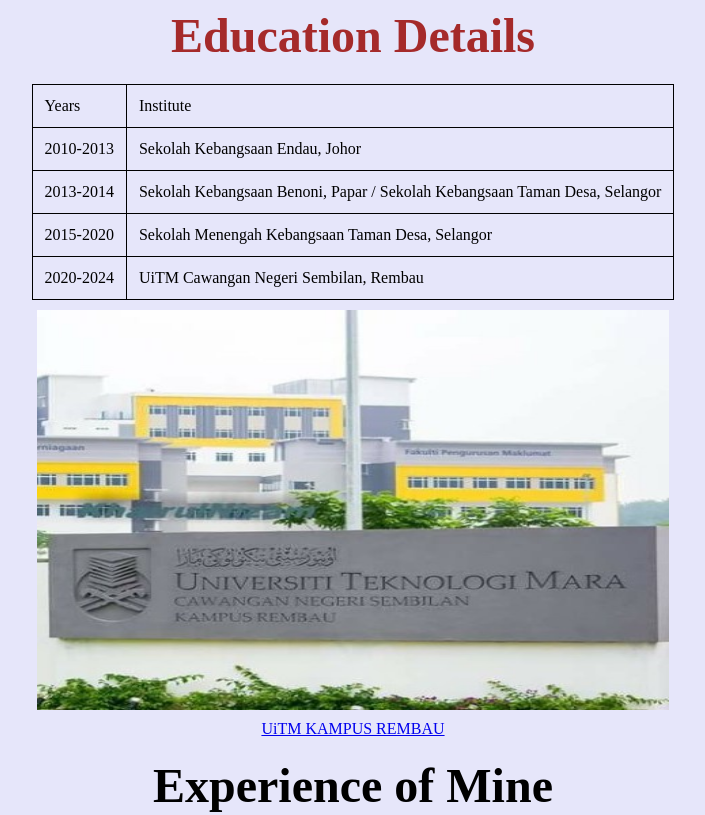
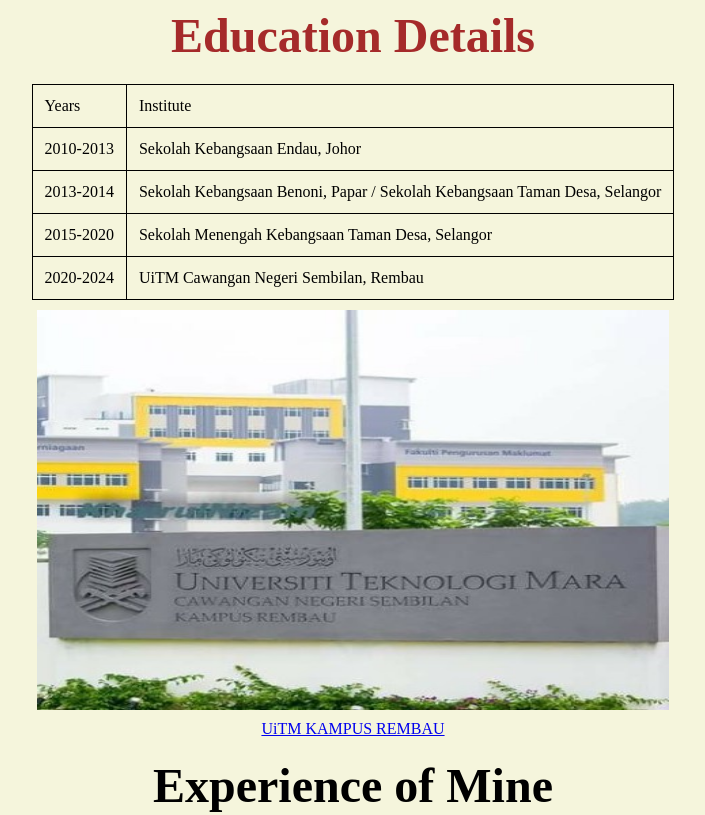
Before and after one commit to Ruindhey/IMD311assignmentpage, a plain HTML site: page edu_experience.html in a window 1280 px wide. Shown: the top 815 px of the page, without its empty margins (287-992 px from the left). Drawn offline with Linux system fonts and the light colour scheme.

Commit message:
Update edu_experience.html

```diff
--- a/edu_experience.html
+++ b/edu_experience.html
@@ -5,7 +5,7 @@
     <style>
         body
         {
-            background-color: lavender;
+            background-color: beige;
         }
     </style>
     <body>
```
